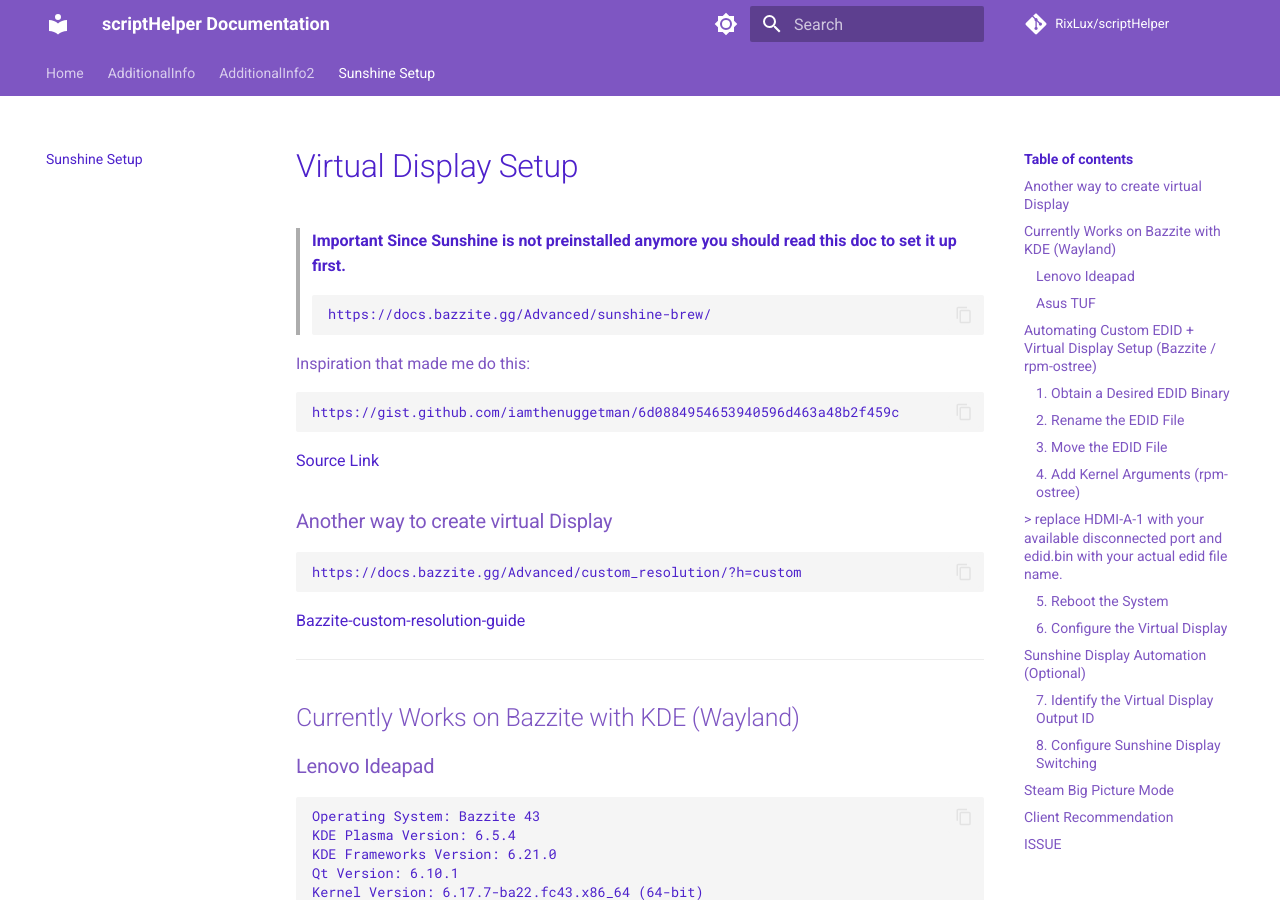
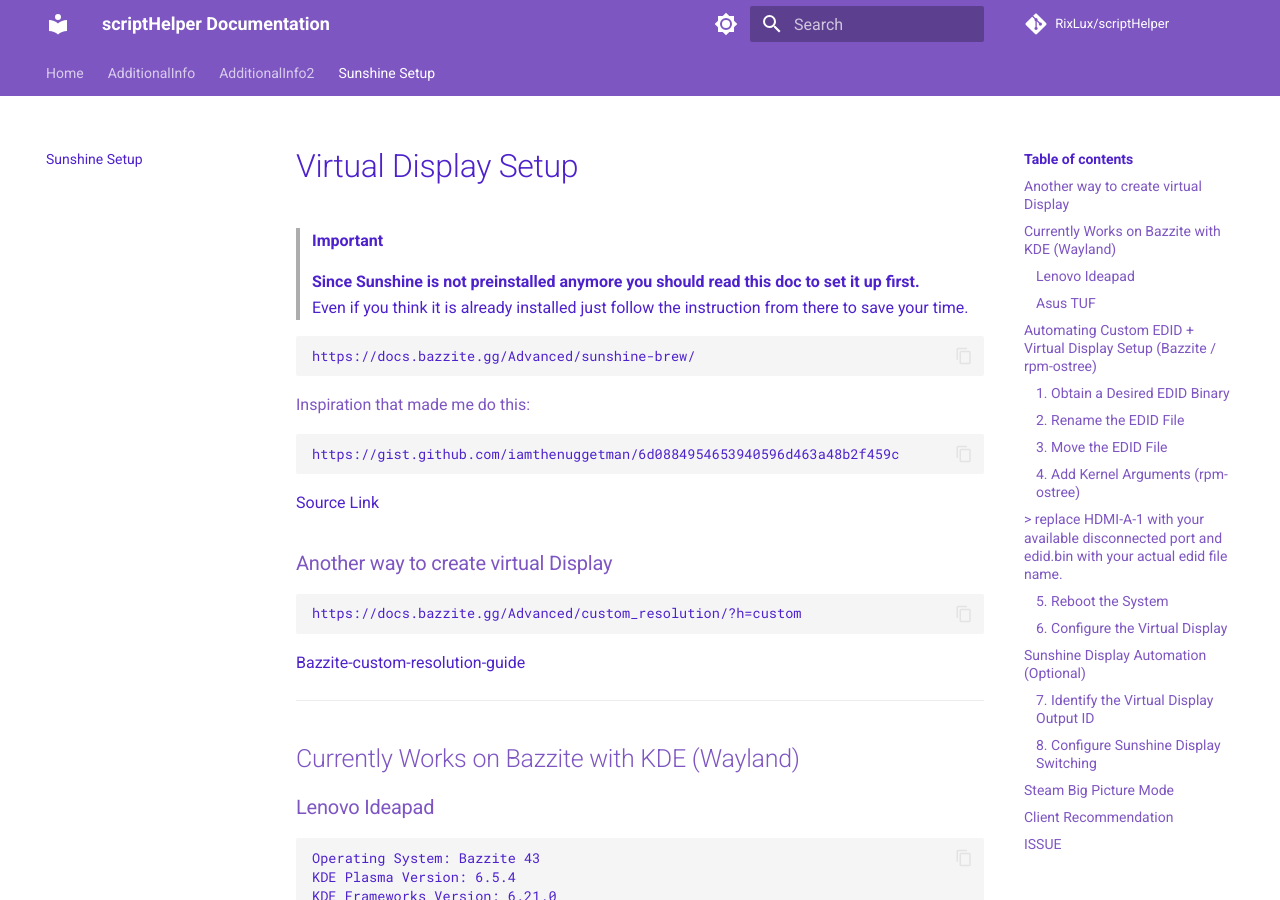
Before and after one commit to RixLux/scriptHelper, an MkDocs documentation site: the page built from docs/sunshine-setup.md, in a window 1280 px wide and 900 px high. Built offline with MkDocs 1.6.1 and Material for MkDocs 9.7.7, drawn with Linux system fonts in a browser that asks for light colours; comment, search, counter and statistics services are not loaded.

````diff
--- a/docs/sunshine-setup.md
+++ b/docs/sunshine-setup.md
@@ -1,6 +1,10 @@
 # Virtual Display Setup
 
-> **Important Since Sunshine is not preinstalled anymore you should read this doc to set it up first.**
+> **Important**
+
+>**Since Sunshine is not preinstalled anymore you should read this doc to set it up first.**
+> Even if you think it is already installed just follow the instruction from there to save your time.
+
 ```
 https://docs.bazzite.gg/Advanced/sunshine-brew/
 ```
````
Also changed, not shown: 1 other file.
